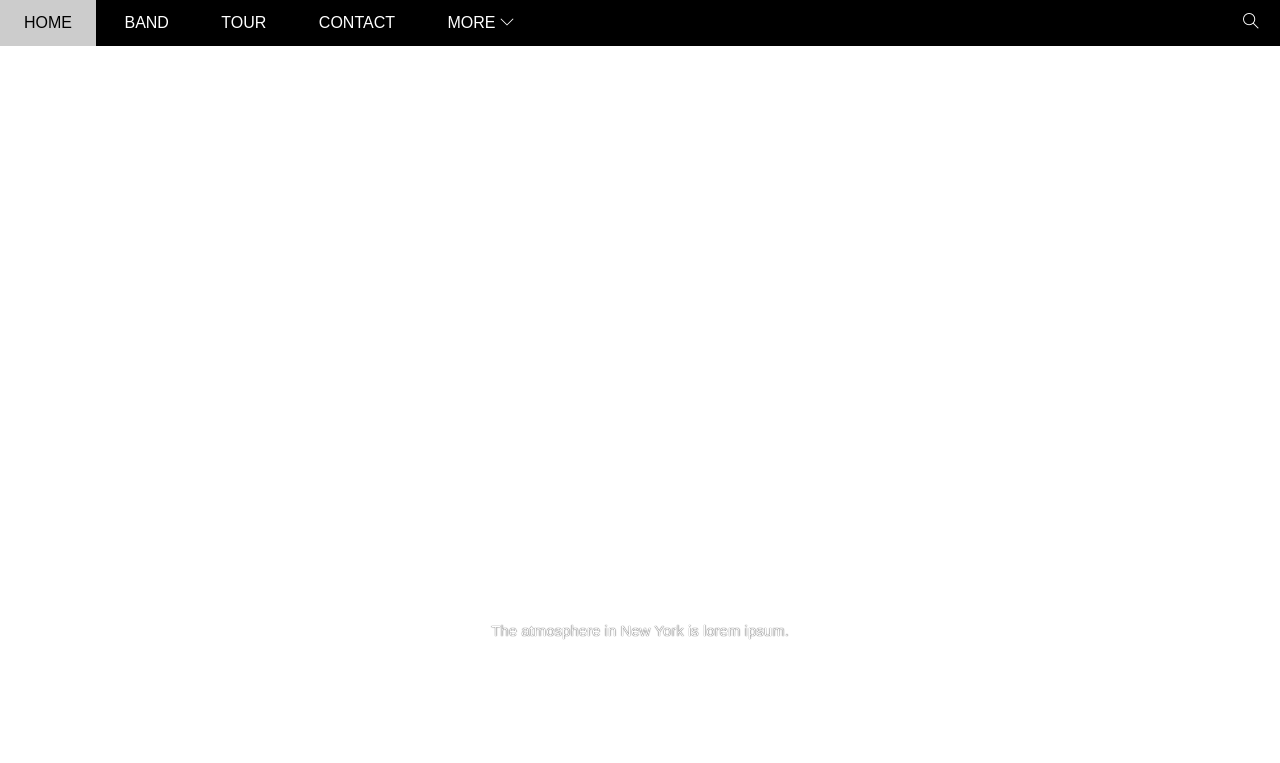
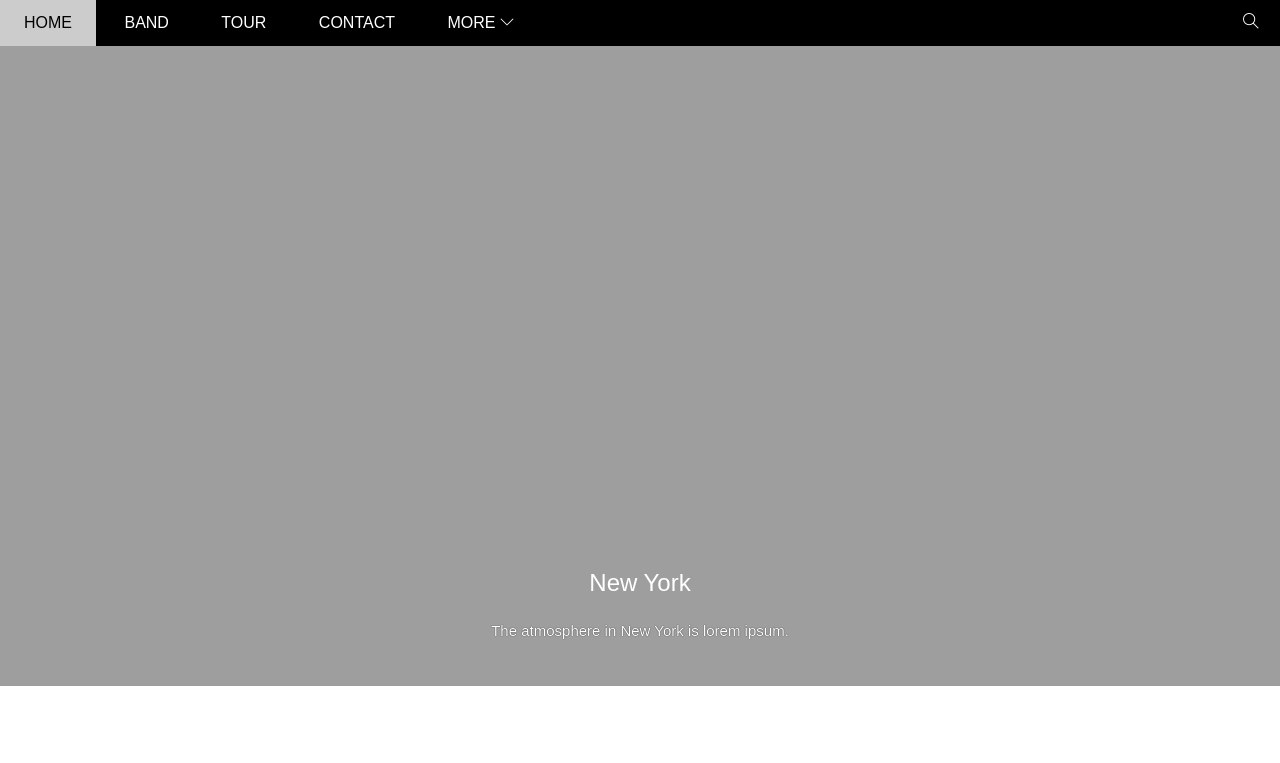
Before and after one commit to thonydangdev/The-Band, a plain HTML site: page index.html in a window 1280 px wide. Shown: the top 763 px of the page. Drawn offline with Linux system fonts and the light colour scheme; the site is published under a folder, as on GitHub Pages, so addresses that start at the root find nothing.

Commit message:
fixslider

```diff
--- a/assets/css/style.css
+++ b/assets/css/style.css
@@ -149,7 +149,7 @@ width:100%;
     position: relative;
     margin-top:46px;
     padding-top:50%;
-    background: url("/assets/img/slider1/chicago.jpg") top center / cover no-repeat;
+    background: url("../../assets/img/slider1/chicago.jpg") top center / cover no-repeat;
 
 }
 #slider .text-content{
```
